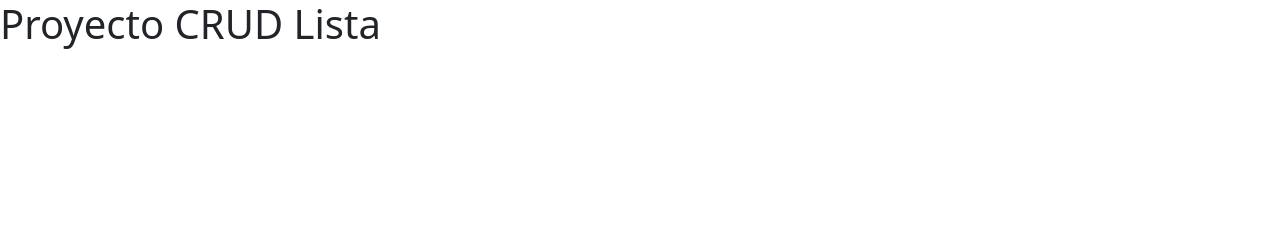
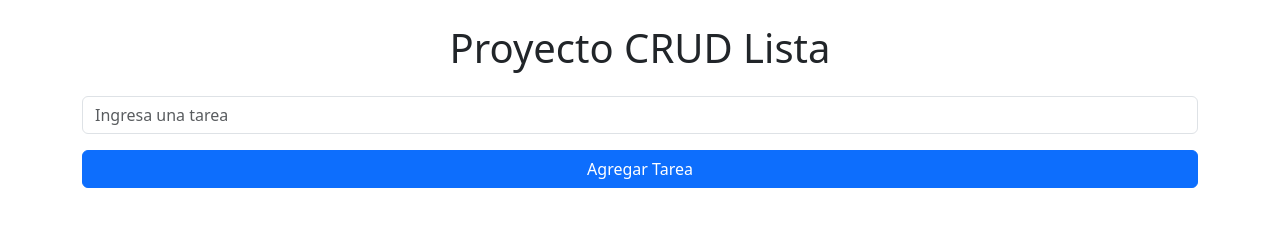
Before and after one commit to kalg12/CRUD-ListaDeCosas, a plain HTML site: page index.html in a window 1280 px wide. Drawn offline with nearby package versions, Linux system fonts and the light colour scheme.

Commit message:
Template

```diff
--- a/index.html
+++ b/index.html
@@ -10,11 +10,26 @@
       integrity="sha384-SgOJa3DmI69IUzQ2PVdRZhwQ+dy64/BUtbMJw1MZ8t5HZApcHrRKUc4W0kG879m7"
       crossorigin="anonymous"
     />
+    <link rel="stylesheet" href="./assets/css/styles.css" />
   </head>
   <body>
-    <h1>Proyecto CRUD Lista</h1>
-
-    <!-- SCRIPTS AQUÍ -->
+    <h1 class="text-center my-4">Proyecto CRUD Lista</h1>
+    <div class="container">
+      <div class="mb-3">
+        <input
+          type="text"
+          id="nueva-tarea"
+          class="form-control"
+          placeholder="Ingresa una tarea"
+        />
+      </div>
+      <div class="mb-3">
+        <button id="btn-agregar" class="btn btn-primary w-100">
+          Agregar Tarea
+        </button>
+      </div>
+      <ul id="lista-tareas" class="list-group"></ul>
+    </div>
     <script src="./assets/js/app.js"></script>
     <script
       src="https://cdn.jsdelivr.net/npm/bootstrap@5.3.5/dist/js/bootstrap.bundle.min.js"
```
